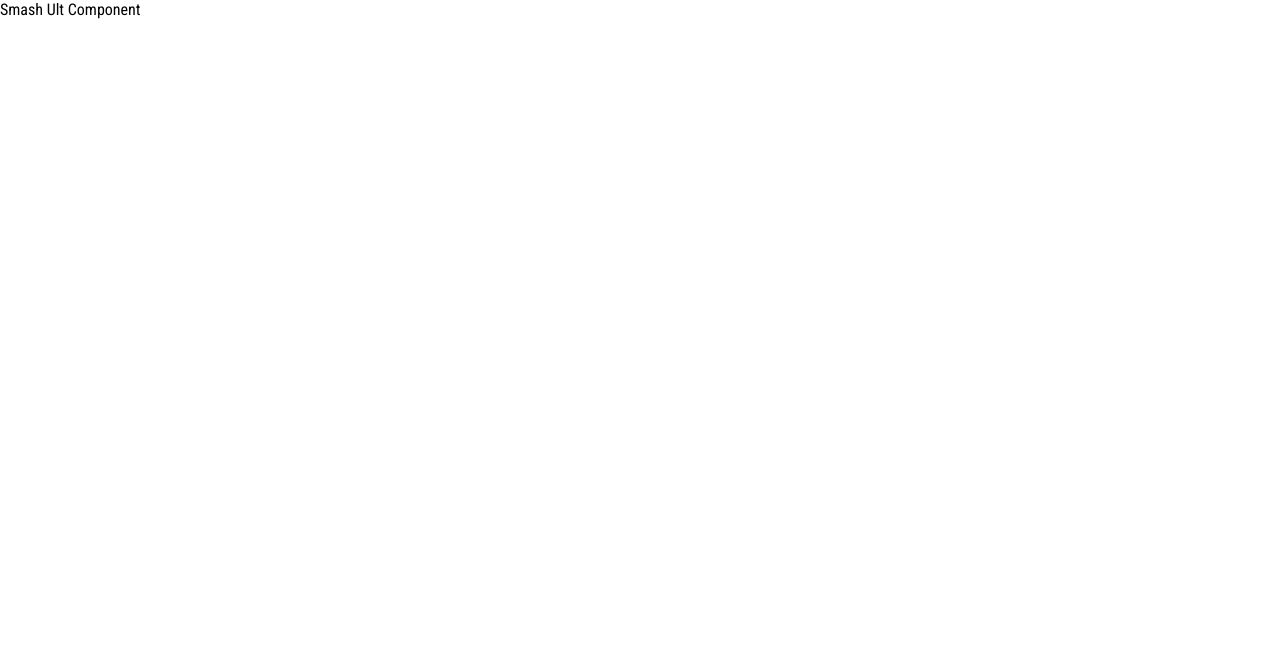
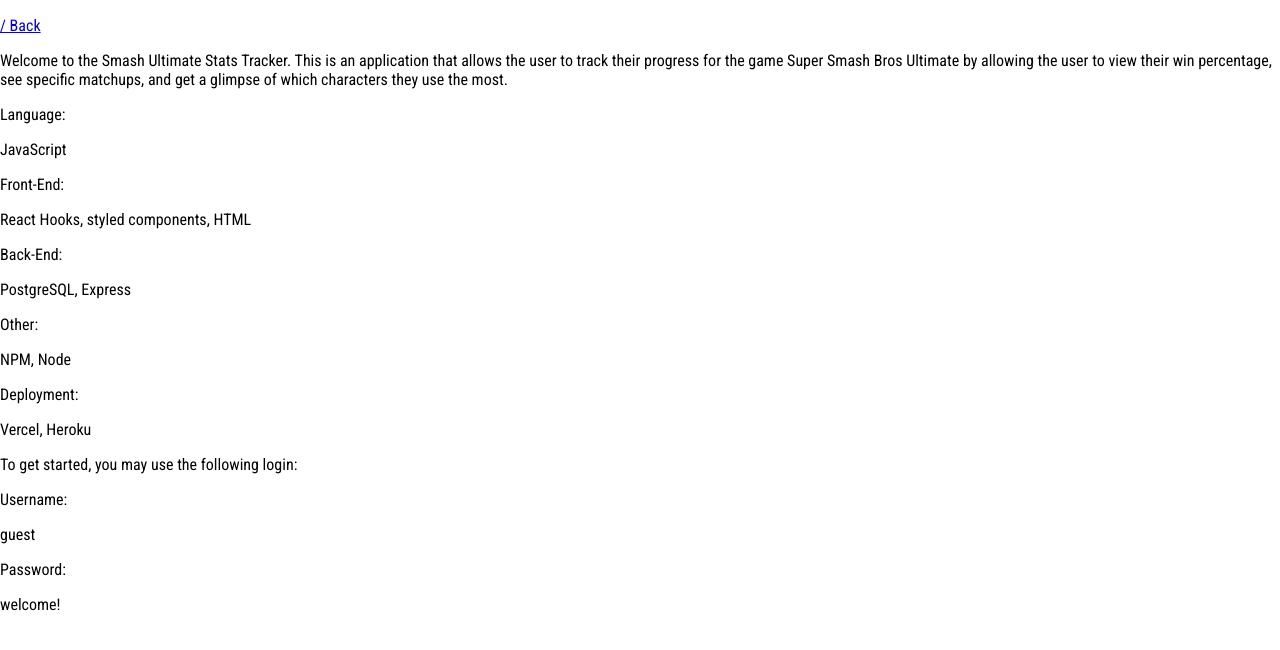
Before and after one commit to awong017/react-porfolio-v2, a React (Create React App) app: page /smashult in a window 1280 px wide. Shown: the top 650 px of the page. Built offline with nearby package versions, Linux system fonts and the light colour scheme.

Commit message:
began inputting text into Smash Ult component

```diff
--- a/src/Components/smashUlt.js
+++ b/src/Components/smashUlt.js
@@ -1,4 +1,5 @@
 import React from "react";
+import { Link } from "react-router-dom";
 import Styled from "styled-components";
 
 const SmashUlt = Styled.div`
@@ -7,7 +8,37 @@
 const smashUlt = () => {
     return (
         <SmashUlt>
-            Smash Ult Component
+            <Link to={"/"}>
+                <p>/ Back</p>
+            </Link>
+            <section className="Intro">
+                <p>
+                    Welcome to the Smash Ultimate Stats Tracker.
+                    This is an application that allows the user to track their progress
+                    for the game Super Smash Bros Ultimate by allowing the user to view
+                    their win percentage, see specific matchups, and get a glimpse of
+                    which characters they use the most.
+                </p>
+            </section>
+            <section className="languages">
+                <label>Language: </label>
+                <p>JavaScript</p>
+                <label>Front-End: </label>
+                <p>React Hooks, styled components, HTML</p>
+                <label>Back-End: </label>
+                <p>PostgreSQL, Express</p>
+                <label>Other: </label>
+                <p>NPM, Node</p>
+                <label>Deployment: </label>
+                <p>Vercel, Heroku</p>
+            </section>
+            <section>
+                <p>To get started, you may use the following login:</p>
+                <label>Username: </label>
+                <p>guest</p>
+                <label>Password: </label>
+                <p>welcome!</p>
+            </section>
         </SmashUlt>
     );
 };
```
